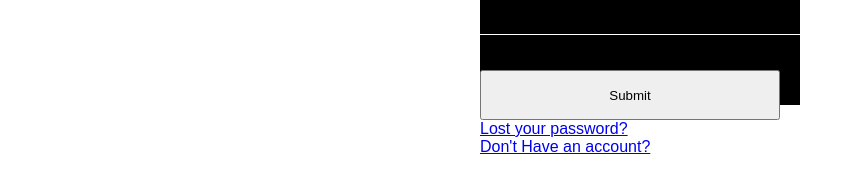
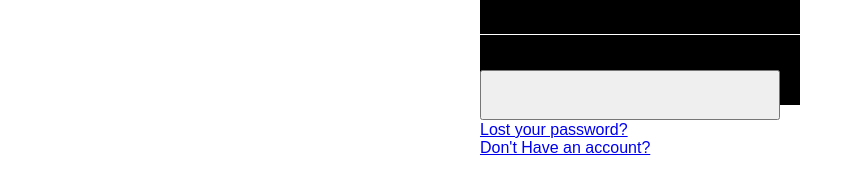
Before and after one commit to melo-02/EdufyClient, a React (Create React App) app: page / in a window 1280 px wide. Shown: the part 505-675 px from the top of the page, without its empty margins (0-863 px from the left). Built offline with nearby package versions, Linux system fonts and the light colour scheme.

Commit message:
Revert "button"
This reverts commit ffc623307c1eaef3bd3e9dfdc1b6126c5ba79ac4.

```diff
--- a/src/App.js
+++ b/src/App.js
@@ -110,7 +110,8 @@ function App() {
                 />
               </form>
 
-              <button onClick={addUser}>Submit</button>
+              <button type = "button" onClick={addUser} value="Login"></button>
+
 
               <a href ="#"> Lost your password? </a><br></br>
 
```
